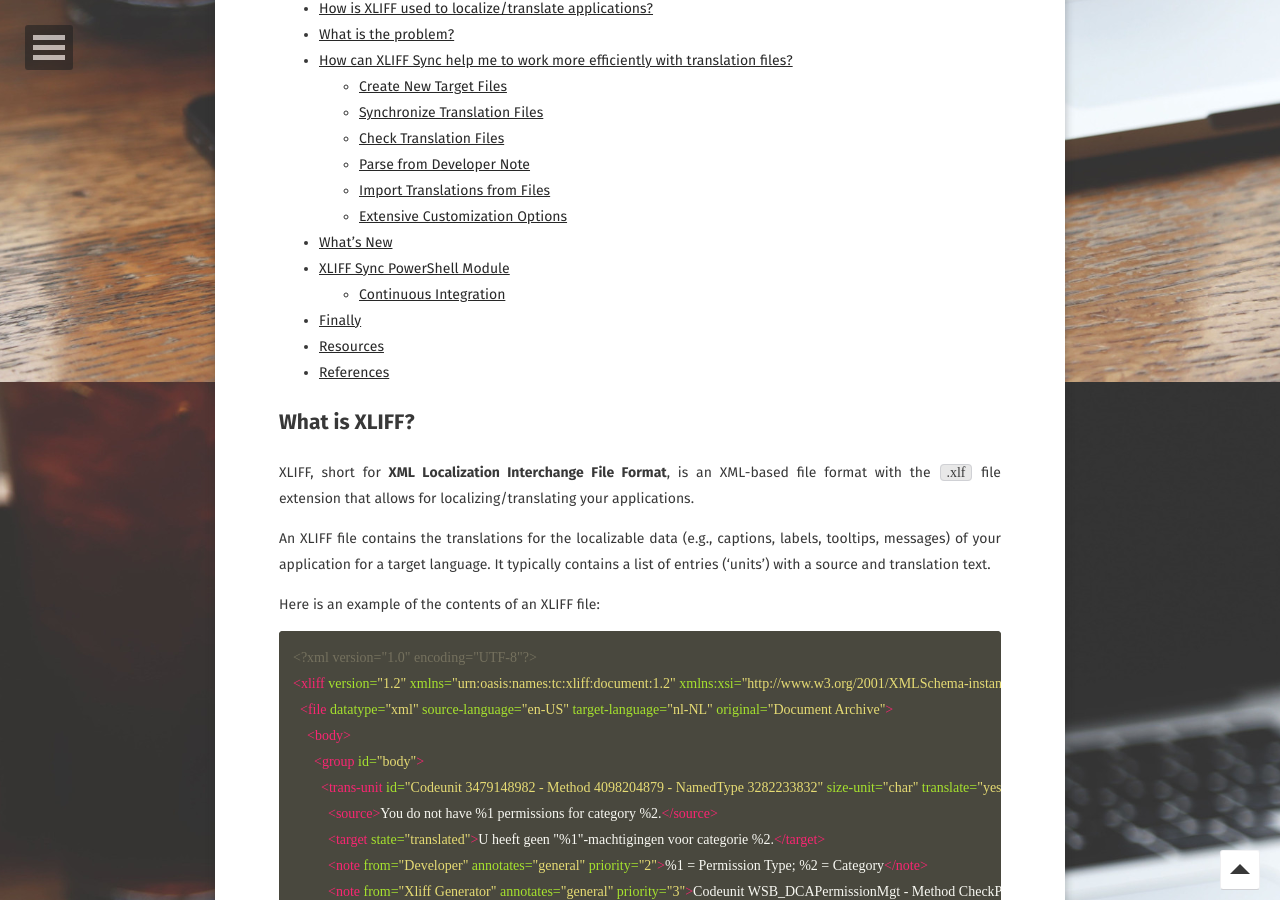
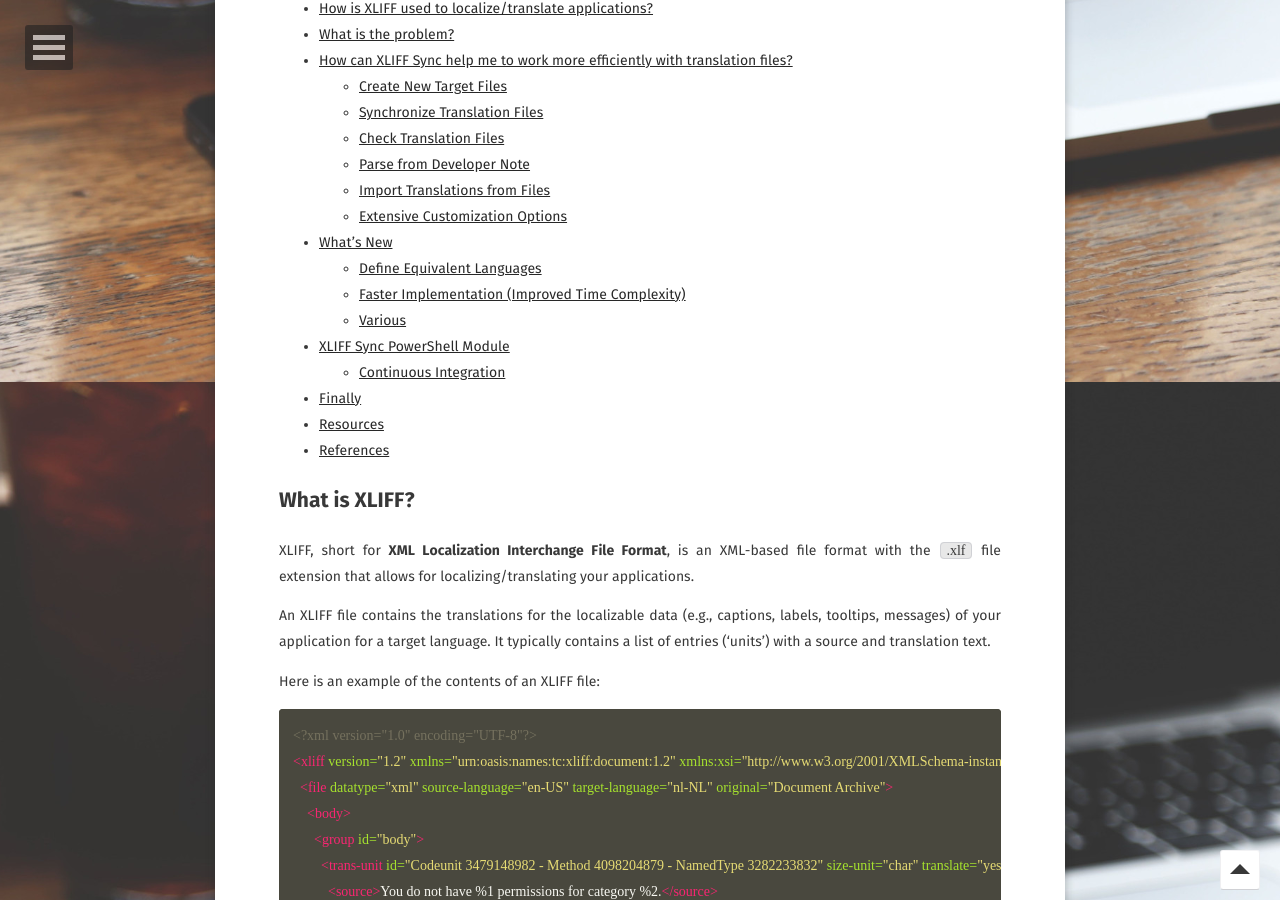
Before and after one commit to rvanbekkum/rvanbekkum.github.io, a Jekyll site: the page built from _posts/2021-02-21-xliff-sync-overview.md, in a window 1280 px wide and 900 px high, scrolled down 518 px. Built offline with Jekyll 4.4.1, drawn with Linux system fonts in a browser that asks for light colours; some web fonts are replaced; formulas are drawn with MathJax 3; comment, search, counter and statistics services are not loaded.

Commit message:
Update content links for post

```diff
--- a/_posts/2021-02-21-xliff-sync-overview.md
+++ b/_posts/2021-02-21-xliff-sync-overview.md
@@ -27,6 +27,9 @@
   * [Import Translations from Files](#import-translations-from-files)
   * [Extensive Customization Options](#extensive-customization-options)
 * [What's New](#whats-new)
+  * [Define Equivalent Languages](#define-equivalent-languages)
+  * [Faster Implementation (Improved Time Complexity)](#faster-implementation-improved-time-complexity)
+  * [Various](#various)
 * [XLIFF Sync PowerShell Module](#xliff-sync-powershell-module)
   * [Continuous Integration](#continuous-integration)
 * [Finally](#finally)
```
